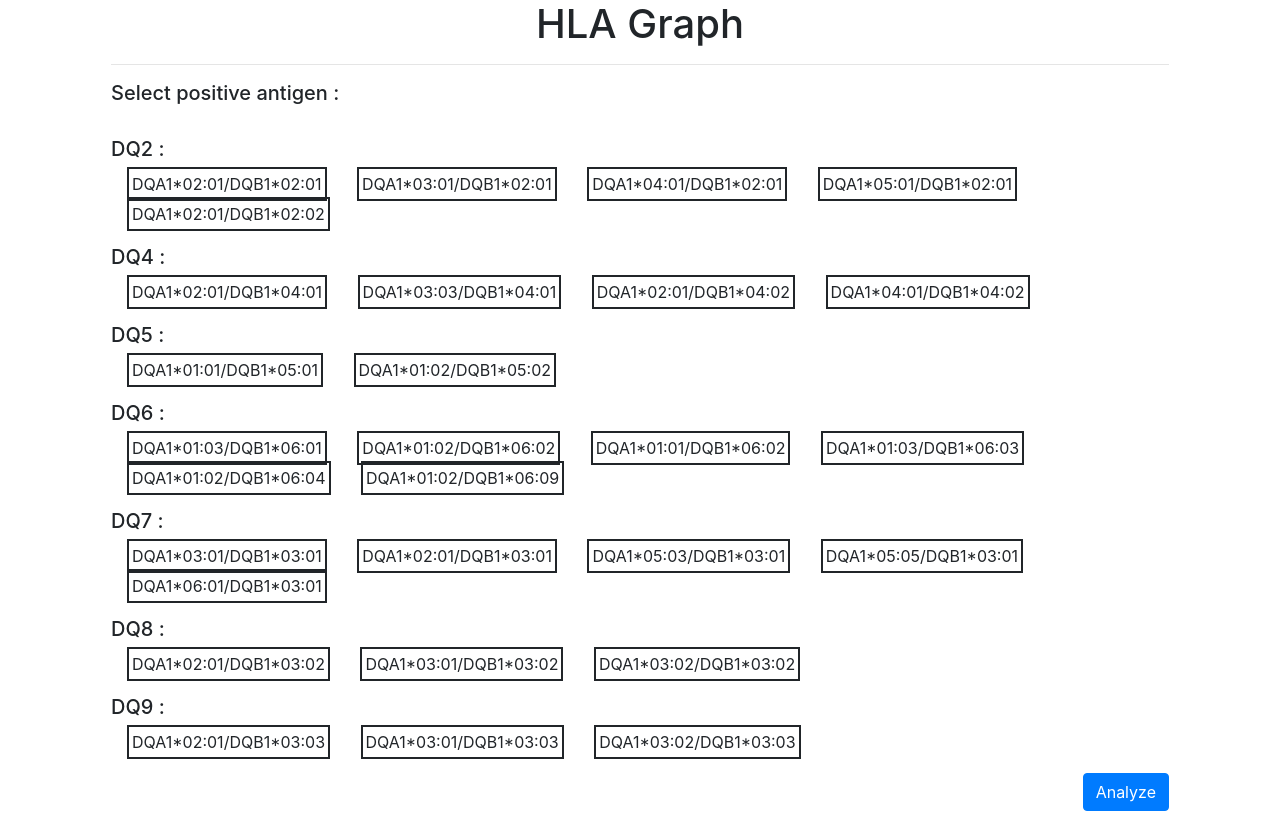
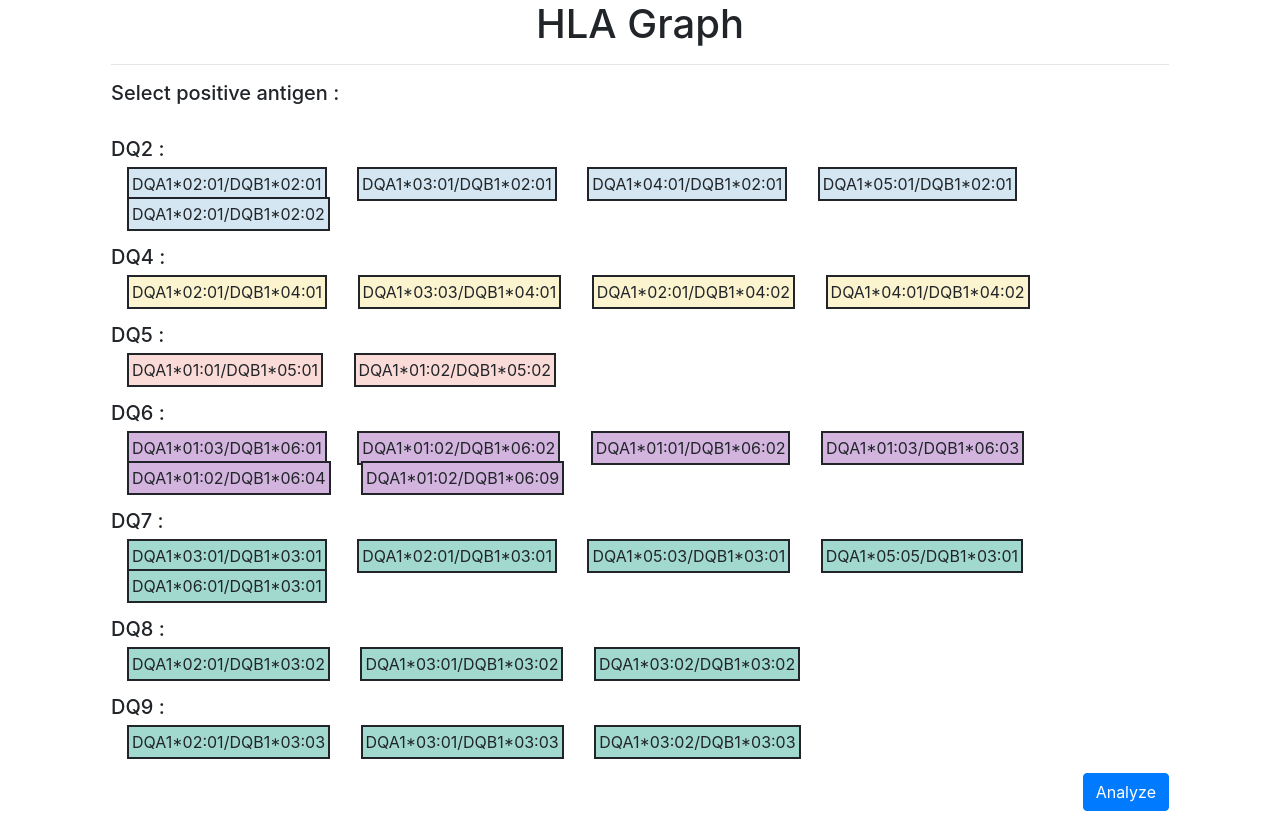
Before and after one commit to cedricusureau/HLA_graph, a Flask app: page /DQ/ in a window 1280 px wide. Run offline with Flask 2, Linux system fonts and the light colour scheme; some libraries are stand-ins or nearby versions.

Commit message:
update color

```diff
--- a/templates/HLA_DQ.html
+++ b/templates/HLA_DQ.html
@@ -70,128 +70,128 @@
 <h5 align="left">DQ2 :</h5>
                             <div class="form-group" >
 <div class="form-check form-check-inline">
-            <input class="form-check-input" type="checkbox" id="inlineCheckbox11" name="DQA1*02:01DQB1*02:01" value="True">
-            <label class="form-check-label" for="inlineCheckbox11">DQA1*02:01/DQB1*02:01</label>
+            <input class="form-check-input B17" type="checkbox" id="inlineCheckbox11" name="DQA1*02:01DQB1*02:01" value="True">
+            <label class="form-check-label B17_label" for="inlineCheckbox11">DQA1*02:01/DQB1*02:01</label>
             </div>
 <div class="form-check form-check-inline">
-            <input class="form-check-input" type="checkbox" id="inlineCheckbox12" name="DQA1*03:01DQB1*02:01" value="True">
-            <label class="form-check-label" for="inlineCheckbox12">DQA1*03:01/DQB1*02:01</label>
+            <input class="form-check-input B17" type="checkbox" id="inlineCheckbox12" name="DQA1*03:01DQB1*02:01" value="True">
+            <label class="form-check-label B17_label" for="inlineCheckbox12">DQA1*03:01/DQB1*02:01</label>
             </div>
 <div class="form-check form-check-inline">
-            <input class="form-check-input" type="checkbox" id="inlineCheckbox13" name="DQA1*04:01DQB1*02:01" value="True">
-            <label class="form-check-label" for="inlineCheckbox13">DQA1*04:01/DQB1*02:01</label>
+            <input class="form-check-input B17" type="checkbox" id="inlineCheckbox13" name="DQA1*04:01DQB1*02:01" value="True">
+            <label class="form-check-label B17_label" for="inlineCheckbox13">DQA1*04:01/DQB1*02:01</label>
             </div>
 <div class="form-check form-check-inline">
-            <input class="form-check-input" type="checkbox" id="inlineCheckbox14" name="DQA1*05:01DQB1*02:01" value="True">
-            <label class="form-check-label" for="inlineCheckbox14">DQA1*05:01/DQB1*02:01</label>
+            <input class="form-check-input B17" type="checkbox" id="inlineCheckbox14" name="DQA1*05:01DQB1*02:01" value="True">
+            <label class="form-check-label B17_label" for="inlineCheckbox14">DQA1*05:01/DQB1*02:01</label>
             </div><div class="form-group" >
 <div class="form-check form-check-inline">
-            <input class="form-check-input" type="checkbox" id="inlineCheckbox15" name="DQA1*02:01DQB1*02:02" value="True">
-            <label class="form-check-label" for="inlineCheckbox15">DQA1*02:01/DQB1*02:02</label>
+            <input class="form-check-input B17" type="checkbox" id="inlineCheckbox15" name="DQA1*02:01DQB1*02:02" value="True">
+            <label class="form-check-label B17_label" for="inlineCheckbox15">DQA1*02:01/DQB1*02:02</label>
 </div></div></div>
 <h5 align="left">DQ4 :</h5>
                             <div class="form-group" >
 <div class="form-check form-check-inline">
-            <input class="form-check-input" type="checkbox" id="inlineCheckbox16" name="DQA1*02:01DQB1*04:01" value="True">
-            <label class="form-check-label" for="inlineCheckbox16">DQA1*02:01/DQB1*04:01</label>
+            <input class="form-check-input B5" type="checkbox" id="inlineCheckbox16" name="DQA1*02:01DQB1*04:01" value="True">
+            <label class="form-check-label B5_label" for="inlineCheckbox16">DQA1*02:01/DQB1*04:01</label>
             </div>
 <div class="form-check form-check-inline">
-            <input class="form-check-input" type="checkbox" id="inlineCheckbox17" name="DQA1*03:03DQB1*04:01" value="True">
-            <label class="form-check-label" for="inlineCheckbox17">DQA1*03:03/DQB1*04:01</label>
+            <input class="form-check-input B5" type="checkbox" id="inlineCheckbox17" name="DQA1*03:03DQB1*04:01" value="True">
+            <label class="form-check-label B5_label" for="inlineCheckbox17">DQA1*03:03/DQB1*04:01</label>
             </div>
 <div class="form-check form-check-inline">
-            <input class="form-check-input" type="checkbox" id="inlineCheckbox18" name="DQA1*02:01DQB1*04:02" value="True">
-            <label class="form-check-label" for="inlineCheckbox18">DQA1*02:01/DQB1*04:02</label>
+            <input class="form-check-input B5" type="checkbox" id="inlineCheckbox18" name="DQA1*02:01DQB1*04:02" value="True">
+            <label class="form-check-label B5_label" for="inlineCheckbox18">DQA1*02:01/DQB1*04:02</label>
             </div>
 <div class="form-check form-check-inline">
-            <input class="form-check-input" type="checkbox" id="inlineCheckbox19" name="DQA1*04:01DQB1*04:02" value="True">
-            <label class="form-check-label" for="inlineCheckbox19">DQA1*04:01/DQB1*04:02</label>
+            <input class="form-check-input B5" type="checkbox" id="inlineCheckbox19" name="DQA1*04:01DQB1*04:02" value="True">
+            <label class="form-check-label B5_label" for="inlineCheckbox19">DQA1*04:01/DQB1*04:02</label>
 </div></div>
                             <h5 align="left">DQ5 :</h5>
                             <div class="form-group" >
 <div class="form-check form-check-inline">
-            <input class="form-check-input" type="checkbox" id="inlineCheckbox10" name="DQA1*01:01DQB1*05:01" value="True">
-            <label class="form-check-label" for="inlineCheckbox10">DQA1*01:01/DQB1*05:01</label>
+            <input class="form-check-input B16" type="checkbox" id="inlineCheckbox10" name="DQA1*01:01DQB1*05:01" value="True">
+            <label class="form-check-label B16_label" for="inlineCheckbox10">DQA1*01:01/DQB1*05:01</label>
             </div>
 <div class="form-check form-check-inline">
-            <input class="form-check-input" type="checkbox" id="inlineCheckbox111" name="DQA1*01:02DQB1*05:02" value="True">
-            <label class="form-check-label" for="inlineCheckbox11">DQA1*01:02/DQB1*05:02</label>
+            <input class="form-check-input B16" type="checkbox" id="inlineCheckbox111" name="DQA1*01:02DQB1*05:02" value="True">
+            <label class="form-check-label B16_label" for="inlineCheckbox111">DQA1*01:02/DQB1*05:02</label>
 </div></div>
                             <h5 align="left">DQ6 :</h5>
                             <div class="form-group" >
 <div class="form-check form-check-inline">
-            <input class="form-check-input" type="checkbox" id="inlineCheckbox112" name="DQA1*01:03DQB1*06:01" value="True">
-            <label class="form-check-label" for="inlineCheckbox112">DQA1*01:03/DQB1*06:01</label>
+            <input class="form-check-input B15" type="checkbox" id="inlineCheckbox112" name="DQA1*01:03DQB1*06:01" value="True">
+            <label class="form-check-label B15_label" for="inlineCheckbox112">DQA1*01:03/DQB1*06:01</label>
             </div>
 <div class="form-check form-check-inline">
-            <input class="form-check-input" type="checkbox" id="inlineCheckbox113" name="DQA1*01:02DQB1*06:02" value="True">
-            <label class="form-check-label" for="inlineCheckbox113">DQA1*01:02/DQB1*06:02</label>
+            <input class="form-check-input B15" type="checkbox" id="inlineCheckbox113" name="DQA1*01:02DQB1*06:02" value="True">
+            <label class="form-check-label B15_label" for="inlineCheckbox113">DQA1*01:02/DQB1*06:02</label>
             </div>
 <div class="form-check form-check-inline">
-            <input class="form-check-input" type="checkbox" id="inlineCheckbox114" name="DQA1*01:01DQB1*06:02" value="True">
-            <label class="form-check-label" for="inlineCheckbox114">DQA1*01:01/DQB1*06:02</label>
+            <input class="form-check-input B15" type="checkbox" id="inlineCheckbox114" name="DQA1*01:01DQB1*06:02" value="True">
+            <label class="form-check-label B15_label" for="inlineCheckbox114">DQA1*01:01/DQB1*06:02</label>
             </div>
 <div class="form-check form-check-inline">
-            <input class="form-check-input" type="checkbox" id="inlineCheckbox115" name="DQA1*01:03DQB1*06:03" value="True">
-            <label class="form-check-label" for="inlineCheckbox115">DQA1*01:03/DQB1*06:03</label>
+            <input class="form-check-input B15" type="checkbox" id="inlineCheckbox115" name="DQA1*01:03DQB1*06:03" value="True">
+            <label class="form-check-label B15_label" for="inlineCheckbox115">DQA1*01:03/DQB1*06:03</label>
             </div>
 <div class="form-check form-check-inline">
-            <input class="form-check-input" type="checkbox" id="inlineCheckbox116" name="DQA1*01:02DQB1*06:04" value="True">
-            <label class="form-check-label" for="inlineCheckbox116">DQA1*01:02/DQB1*06:04</label>
+            <input class="form-check-input B15" type="checkbox" id="inlineCheckbox116" name="DQA1*01:02DQB1*06:04" value="True">
+            <label class="form-check-label B15_label" for="inlineCheckbox116">DQA1*01:02/DQB1*06:04</label>
             </div>
 <div class="form-check form-check-inline">
-            <input class="form-check-input" type="checkbox" id="inlineCheckbox117" name="DQA1*01:02DQB1*06:09" value="True">
-            <label class="form-check-label" for="inlineCheckbox117">DQA1*01:02/DQB1*06:09</label>
+            <input class="form-check-input B15" type="checkbox" id="inlineCheckbox117" name="DQA1*01:02DQB1*06:09" value="True">
+            <label class="form-check-label B15_label" for="inlineCheckbox117">DQA1*01:02/DQB1*06:09</label>
 </div></div>
                             <h5 align="left">DQ7 :</h5>
                             <div class="form-group" >
 <div class="form-check form-check-inline">
-            <input class="form-check-input" type="checkbox" id="inlineCheckbox118" name="DQA1*03:01DQB1*03:01" value="True">
-            <label class="form-check-label" for="inlineCheckbox118">DQA1*03:01/DQB1*03:01</label>
+            <input class="form-check-input B40" type="checkbox" id="inlineCheckbox118" name="DQA1*03:01DQB1*03:01" value="True">
+            <label class="form-check-label B40_label" for="inlineCheckbox118">DQA1*03:01/DQB1*03:01</label>
             </div>
 <div class="form-check form-check-inline">
-            <input class="form-check-input" type="checkbox" id="inlineCheckbox119" name="DQA1*02:01DQB1*03:01" value="True">
-            <label class="form-check-label" for="inlineCheckbox119">DQA1*02:01/DQB1*03:01</label>
+            <input class="form-check-input B40" type="checkbox" id="inlineCheckbox119" name="DQA1*02:01DQB1*03:01" value="True">
+            <label class="form-check-label B40_label" for="inlineCheckbox119">DQA1*02:01/DQB1*03:01</label>
             </div>
 <div class="form-check form-check-inline">
-            <input class="form-check-input" type="checkbox" id="inlineCheckbox120" name="DQA1*05:03DQB1*03:01" value="True">
-            <label class="form-check-label" for="inlineCheckbox120">DQA1*05:03/DQB1*03:01</label>
+            <input class="form-check-input B40" type="checkbox" id="inlineCheckbox120" name="DQA1*05:03DQB1*03:01" value="True">
+            <label class="form-check-label B40_label" for="inlineCheckbox120">DQA1*05:03/DQB1*03:01</label>
             </div>
 <div class="form-check form-check-inline">
-            <input class="form-check-input" type="checkbox" id="inlineCheckbox121" name="DQA1*05:05DQB1*03:01" value="True">
-            <label class="form-check-label" for="inlineCheckbox121">DQA1*05:05/DQB1*03:01</label>
+            <input class="form-check-input B40" type="checkbox" id="inlineCheckbox121" name="DQA1*05:05DQB1*03:01" value="True">
+            <label class="form-check-label B40_label" for="inlineCheckbox121">DQA1*05:05/DQB1*03:01</label>
             </div>
 <div class="form-check form-check-inline">
-            <input class="form-check-input" type="checkbox" id="inlineCheckbox122" name="DQA1*06:01DQB1*03:01" value="True">
-            <label class="form-check-label" for="inlineCheckbox122">DQA1*06:01/DQB1*03:01</label>
+            <input class="form-check-input B40" type="checkbox" id="inlineCheckbox122" name="DQA1*06:01DQB1*03:01" value="True">
+            <label class="form-check-label B40_label" for="inlineCheckbox122">DQA1*06:01/DQB1*03:01</label>
 </div></div>
                             <h5 align="left">DQ8 :</h5>
                             <div class="form-group" >
 <div class="form-check form-check-inline">
-            <input class="form-check-input" type="checkbox" id="inlineCheckbox123" name="DQA1*02:01DQB1*03:02" value="True">
-            <label class="form-check-label" for="inlineCheckbox123">DQA1*02:01/DQB1*03:02</label>
+            <input class="form-check-input B40" type="checkbox" id="inlineCheckbox123" name="DQA1*02:01DQB1*03:02" value="True">
+            <label class="form-check-label B40_label" for="inlineCheckbox123">DQA1*02:01/DQB1*03:02</label>
             </div>
 <div class="form-check form-check-inline">
-            <input class="form-check-input" type="checkbox" id="inlineCheckbox124" name="DQA1*03:01DQB1*03:02" value="True">
-            <label class="form-check-label" for="inlineCheckbox124">DQA1*03:01/DQB1*03:02</label>
+            <input class="form-check-input B40" type="checkbox" id="inlineCheckbox124" name="DQA1*03:01DQB1*03:02" value="True">
+            <label class="form-check-label B40_label" for="inlineCheckbox124">DQA1*03:01/DQB1*03:02</label>
             </div>
 <div class="form-check form-check-inline">
-            <input class="form-check-input" type="checkbox" id="inlineCheckbox125" name="DQA1*03:02DQB1*03:02" value="True">
-            <label class="form-check-label" for="inlineCheckbox125">DQA1*03:02/DQB1*03:02</label>
+            <input class="form-check-input B40" type="checkbox" id="inlineCheckbox125" name="DQA1*03:02DQB1*03:02" value="True">
+            <label class="form-check-label B40_label" for="inlineCheckbox125">DQA1*03:02/DQB1*03:02</label>
 </div></div>
                             <h5 align="left">DQ9 :</h5>
                             <div class="form-group" >
 <div class="form-check form-check-inline">
-            <input class="form-check-input" type="checkbox" id="inlineCheckbox126" name="DQA1*02:01DQB1*03:03" value="True">
-            <label class="form-check-label" for="inlineCheckbox126">DQA1*02:01/DQB1*03:03</label>
+            <input class="form-check-input B40" type="checkbox" id="inlineCheckbox126" name="DQA1*02:01DQB1*03:03" value="True">
+            <label class="form-check-label B40_label" for="inlineCheckbox126">DQA1*02:01/DQB1*03:03</label>
             </div>
 <div class="form-check form-check-inline">
-            <input class="form-check-input" type="checkbox" id="inlineCheckbox127" name="DQA1*03:01DQB1*03:03" value="True">
-            <label class="form-check-label" for="inlineCheckbox127">DQA1*03:01/DQB1*03:03</label>
+            <input class="form-check-input B40" type="checkbox" id="inlineCheckbox127" name="DQA1*03:01DQB1*03:03" value="True">
+            <label class="form-check-label B40_label" for="inlineCheckbox127">DQA1*03:01/DQB1*03:03</label>
             </div>
 <div class="form-check form-check-inline">
-            <input class="form-check-input" type="checkbox" id="inlineCheckbox128" name="DQA1*03:02DQB1*03:03" value="True">
-            <label class="form-check-label" for="inlineCheckbox128">DQA1*03:02/DQB1*03:03</label>
+            <input class="form-check-input B40" type="checkbox" id="inlineCheckbox128" name="DQA1*03:02DQB1*03:03" value="True">
+            <label class="form-check-label B40_label" for="inlineCheckbox128">DQA1*03:02/DQB1*03:03</label>
 </div></div>
 </div></form>
             </div>
```
Also changed, not shown: templates/HLA_DR.html (+72 -72 lines).
